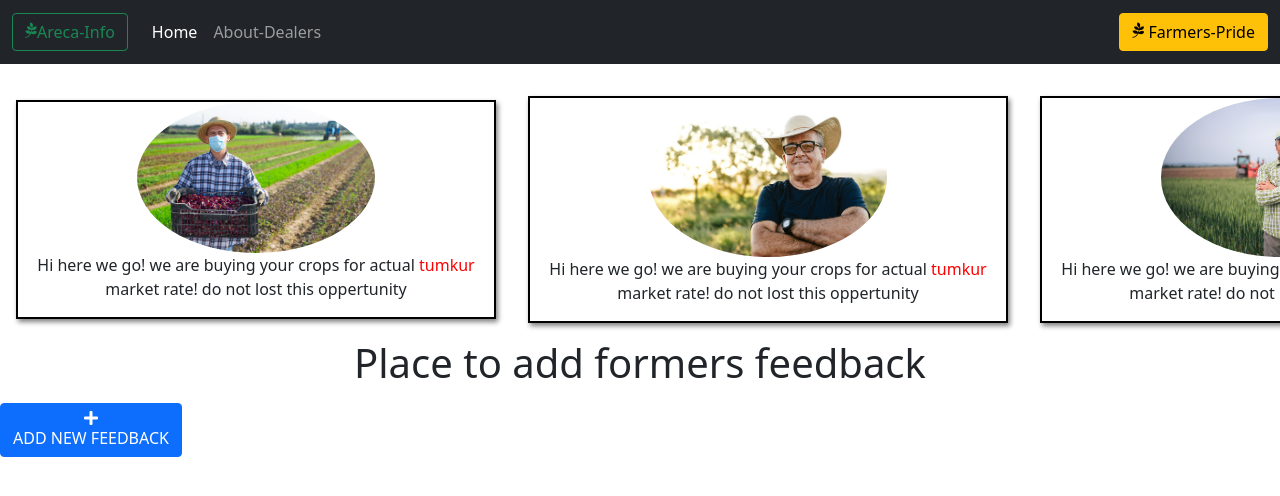
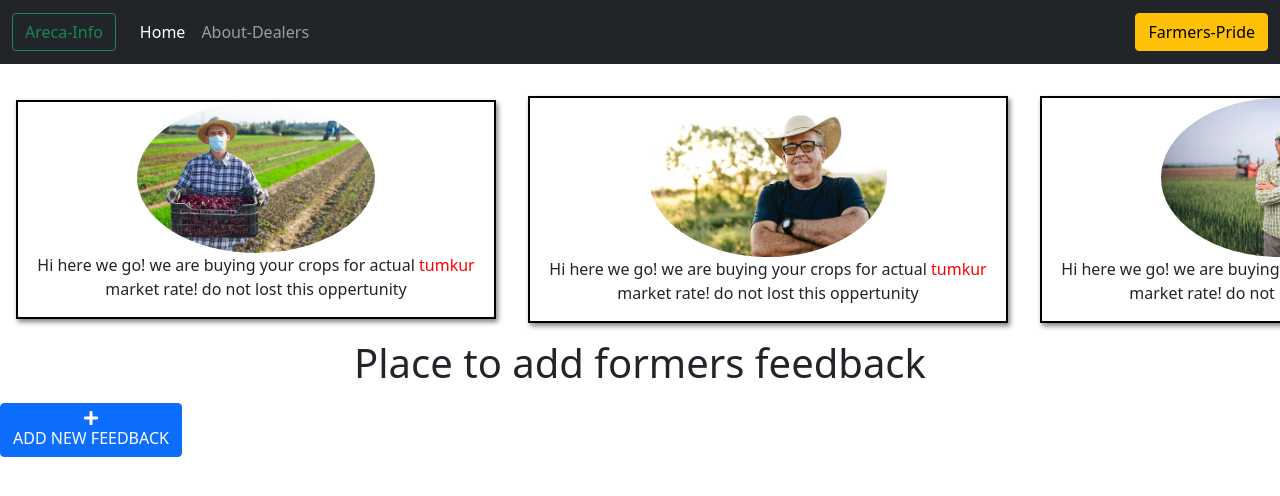
Before and after one commit to MadakariNayakaHM/ARECA-INFO, a plain HTML site: page dealers.html in a window 1280 px wide. Drawn offline with nearby package versions, Linux system fonts and the light colour scheme.

Commit message:
removed font awesome

```diff
--- a/dealers.html
+++ b/dealers.html
@@ -45,7 +45,7 @@
 
     <nav class="navbar navbar-expand-lg navbar-dark bg-dark" style="position:fixed;width:100%;top:0;z-index: 1000;">
         <div class="container-fluid">
-          <a class="navbar-brand" href="#"><button class="btn btn-outline-success" type="button"><i class="fab fa-pagelines"></i>Areca-Info         </button></a>
+          <a class="navbar-brand" href="#"><button class="btn btn-outline-success" type="button">Areca-Info         </button></a>
           <button class="navbar-toggler" type="button" data-bs-toggle="collapse" data-bs-target="#navbarSupportedContent" aria-controls="navbarSupportedContent" aria-expanded="false" aria-label="Toggle navigation">
             <span class="navbar-toggler-icon"></span>
           </button>
@@ -62,7 +62,7 @@
             </ul>
             <div>
 
-              <button class="btn btn-warning" type="button"><i class="fab fa-pagelines" id="nav-btn"></i> Farmers-Pride</button>
+              <button class="btn btn-warning" type="button"> Farmers-Pride</button>
             </div>
           </div>
         </div>
```
Also changed, not shown: index.html (+2 -2 lines).
